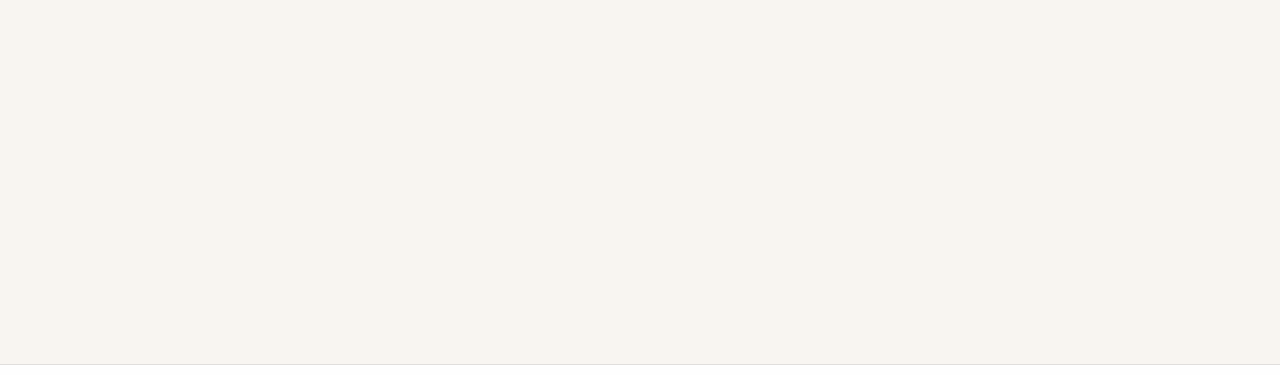
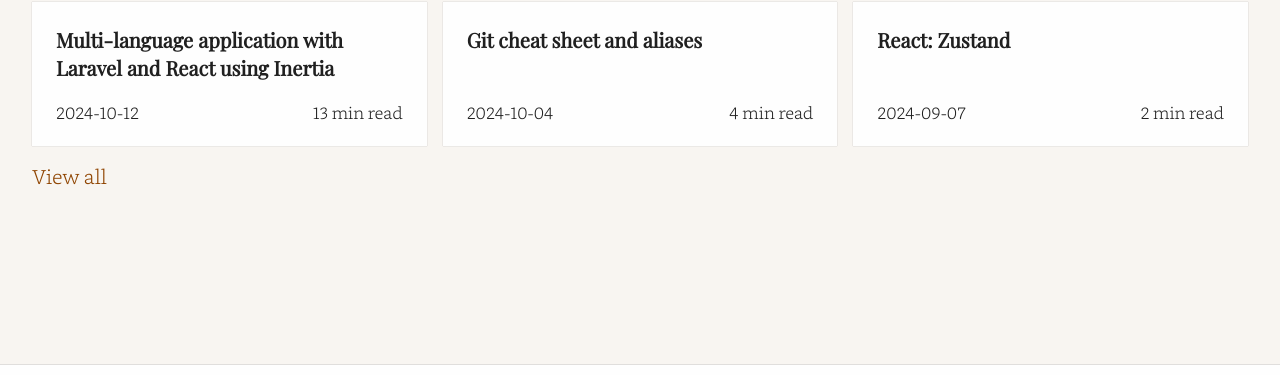
Before and after one commit to samdevega/samdevega.github.io, an Astro site: page /en in a window 1280 px wide. Shown: the part 331-706 px from the top of the page. Built offline with nearby package versions, Linux system fonts and the light colour scheme; Astro itself is replaced by a stand-in of ours.

Commit message:
feature. latest posts in homepage

```diff
--- a/src/components/BlogPost.astro
+++ b/src/components/BlogPost.astro
@@ -21,6 +21,7 @@ const formattedDate = date.toISOString().split('T')[0]
     margin: 0;
   }
   a {
+    background-color: var(--light-color);
     box-shadow: 0 0 1px #aaaaaa;
     color: var(--dark-color) !important;
     display: flex;
@@ -30,6 +31,7 @@ const formattedDate = date.toISOString().split('T')[0]
     width: 100%;
   }
   html.dark a {
+    background-color: var(--dark-color);
     color: var(--light-color) !important;
   }
   a:hover {
--- /dev/null
+++ b/src/components/LatestBlogPost.astro
@@ -0,0 +1,68 @@
+---
+import { getLangFromUrl, useTranslations } from '../i18n/utils'
+
+const lang = getLangFromUrl(Astro.url)
+const t = useTranslations(lang)
+const { date, title, url, minRead } = Astro.props
+const formattedDate = date.toISOString().split('T')[0]
+---
+<li><a href={url}>
+  <h5>{title}</h5>
+  <div>
+    <small>{formattedDate}</small>
+    <small>{minRead} {t('min_read')}</small>
+  </div>
+</a></li>
+
+<style>
+  li {
+    align-items: stretch;
+    display: flex;
+    flex: 0 0 100%;
+    margin: 0;
+  }
+
+  a {
+    background-color: var(--light-color);
+    box-shadow: 0 0 1px #aaaaaa;
+    color: var(--dark-color) !important;
+    display: flex;
+    flex-direction: column;
+    padding: 1rem 1.5rem;
+    text-decoration: none;
+    width: 100%;
+  }
+
+  html.dark a {
+    background-color: var(--dark-color);
+    color: var(--light-color) !important;
+  }
+
+  a:hover {
+    box-shadow: 0 0 1px var(--highlight-color);
+  }
+
+  html.dark a:hover {
+    box-shadow: 0 0 1px var(--dark-highlight-color);
+  }
+
+  a div {
+    display: flex;
+    flex-wrap: wrap;
+    gap: 1rem;
+    justify-content: space-between;
+    margin-top: auto;
+  }
+
+  @media screen and (min-width: 636px) {
+    li:not(:first-child) {
+      flex: 1;
+    }
+	}
+
+	@media screen and (min-width: 1248px) {
+    li {
+      flex: 1;
+    }
+	}
+</style>
--- a/src/i18n/ui.ts
+++ b/src/i18n/ui.ts
@@ -8,6 +8,7 @@ export const ui = {
   en: {
     'continue_reading': 'Continue reading',
     'footer.findme': 'Find me on',
+    'latest_posts': 'Latest posts',
     'min_read': 'min read',
     'nav.about': 'About',
     'nav.close': 'Close',
@@ -25,11 +26,13 @@ export const ui = {
     'tags.description': 'Find posts by tag.',
     'theme.dark': 'Dark Theme',
     'theme.light': 'Light Theme',
+    'view_all': 'View all',
     'written_by': 'Written by',
   },
   es: {
     'continue_reading': 'Continuar leyendo',
     'footer.findme': 'Encuéntrame en',
+    'latest_posts': 'Últimas publicaciones',
     'min_read': 'minutos de lectura',
     'nav.about': 'Acerca',
     'nav.close': 'Cerrar',
@@ -47,6 +50,7 @@ export const ui = {
     'tags.description': 'Encontrar publicaciones por etiqueta.',
     'theme.dark': 'Tema oscuro',
     'theme.light': 'Tema claro',
+    'view_all': 'Ver todas',
     'written_by': 'Escrito por',
   }
 } as const
--- a/src/pages/[lang]/index.astro
+++ b/src/pages/[lang]/index.astro
@@ -1,6 +1,8 @@
 ---
 import BaseLayout from '../../layouts/BaseLayout.astro'
-import { getLangFromUrl, useTranslations } from '../../i18n/utils'
+import LatestBlogPost from '../../components/LatestBlogPost.astro'
+import { translatePosts } from '../../scripts/posts.js'
+import { getLangFromUrl, useTranslations, useTranslatedPath } from '../../i18n/utils'
 import { languages } from '../../i18n/ui'
 import { siteTitle } from '../../constants'
 
@@ -12,22 +14,51 @@ const lang = getLangFromUrl(Astro.url)
 const t = useTranslations(lang)
 const subtitle = t('software_developer')
 const pageTitle = siteTitle + ' - ' + subtitle
+const latestPosts = (await translatePosts(lang)).slice(0, 3)
+const translatePath = useTranslatedPath(lang)
 ---
 <BaseLayout pageTitle={pageTitle}>
-	<div>
+	<section>
 		<h1>{siteTitle}</h1>
 		<h2>{subtitle}</h2>
-	</div>
+		<div>
+			<h3>{t('latest_posts')}</h3>
+			<ul>
+				{ latestPosts.map(post => <LatestBlogPost date={post.data.pubDate} minRead={post.data.minRead} title={post.data.title} url={`/${lang}/blog/${post.slug.slice(3)}`} />) }
+			</ul>
+			<a href={translatePath('/blog/1')}>{t('view_all')}</a>
+		</div>
+	</section>
 </BaseLayout>
 
 <style>
-	div {
-		align-items: center;
+	section {
 		display: flex;
 		flex-direction: column;
 	}
+
 	h1, h2 {
 		text-align: center;
+	}
+
+	section div {
+    align-self: center;
+		margin: 2rem 0;
+    max-width: 1248px;
+		width: calc(100% - 2rem);
+  }
+
+	div a {
+		text-decoration: none;
+	}
+
+	ul {
+		display: flex;
+		flex-wrap: wrap;
+		gap: 1rem;
+		list-style-type: none;
+		margin-top: 1rem;
+		padding: 0;
 	}
 </style>
 
```
